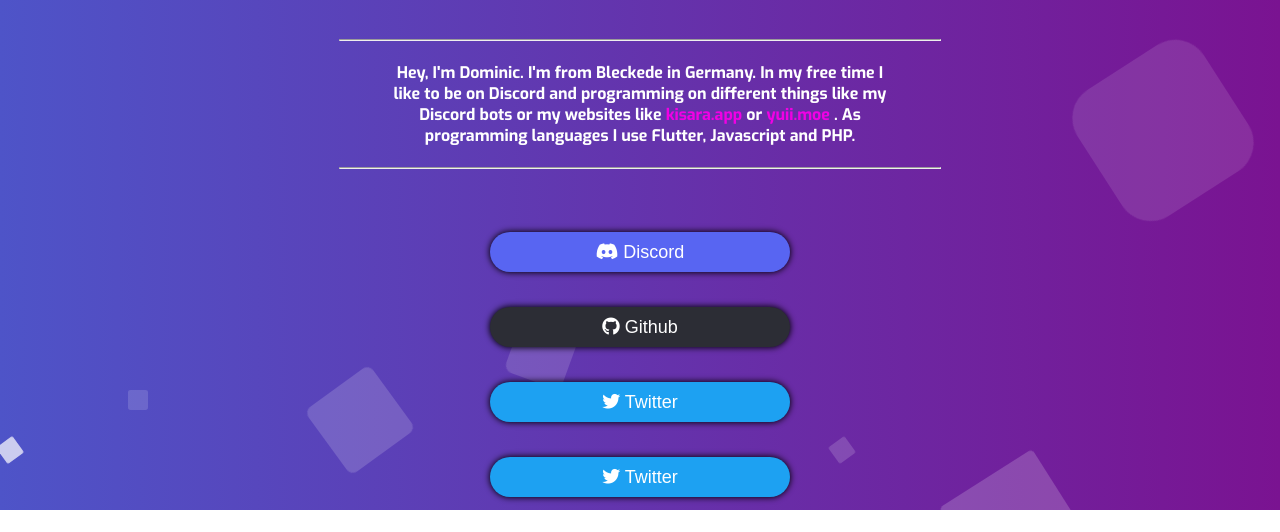
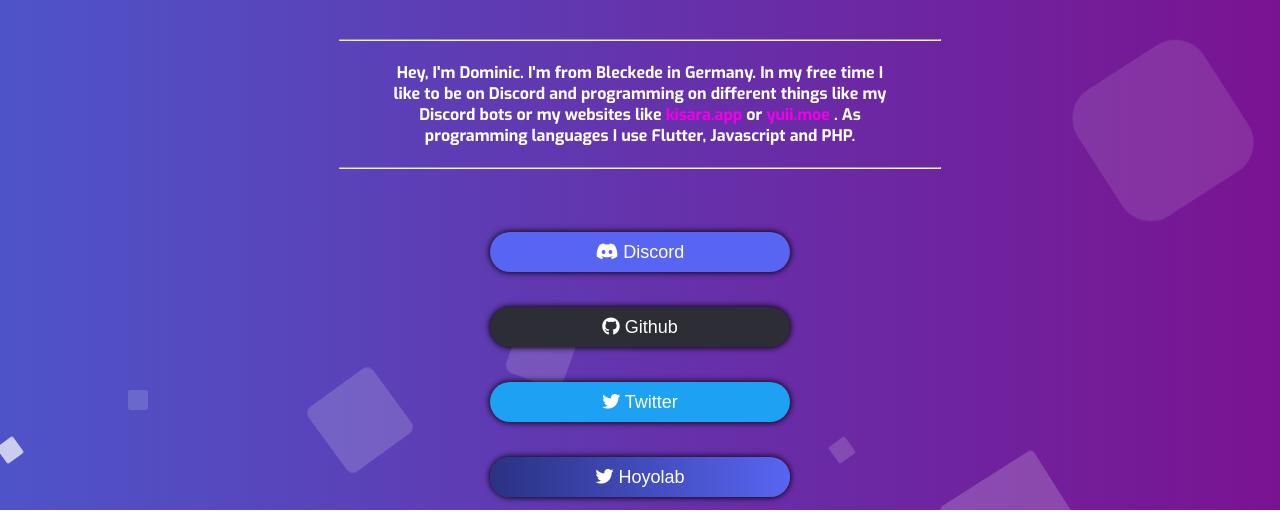
Before and after one commit to Dominic-ktz/dominic-ktz.de, a plain HTML site: page index.html in a window 1280 px wide. Shown: the part 290-822 px from the top of the page. Drawn offline with Linux system fonts and the light colour scheme.

Commit message:
Add Hoyoverse

```diff
--- a/index.html
+++ b/index.html
@@ -38,7 +38,7 @@
                 <br>
                 <button onclick="window.location.href = 'https://twitter.com/dominic_ktz'" class="button twitter"><i class="fa-brands fa-twitter"></i> Twitter </button>
                 <br>
-                <button onclick="window.location.href = 'https://twitter.com/dominic_ktz'" class="button twitter"><i class="fa-brands fa-twitter"></i> Twitter </button>
+                <button onclick="window.location.href = 'https://www.hoyolab.com/accountCenter/postList?id=242443697'" class="button hoyolab"><i class="fa-brands fa-twitter"></i> Hoyolab </button>
 
             </center>
     </div>
--- a/style.css
+++ b/style.css
@@ -195,3 +195,8 @@ body{
     background-color: #1DA1F2;
     color: #fff;
 }
+
+.hoyolab{
+    background: linear-gradient(to left, #5865F2, #2a3282);
+    color: #fff;
+}
```
